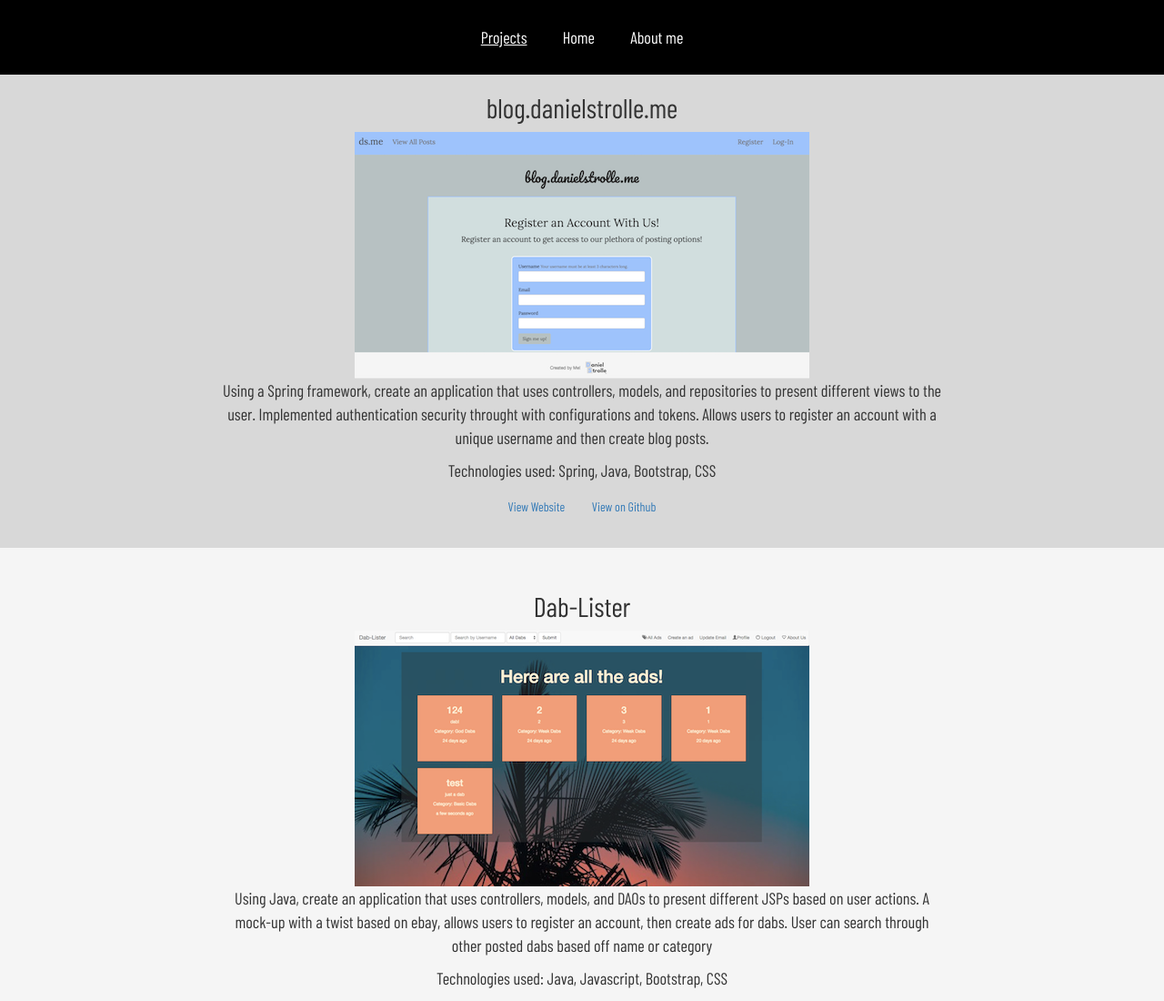
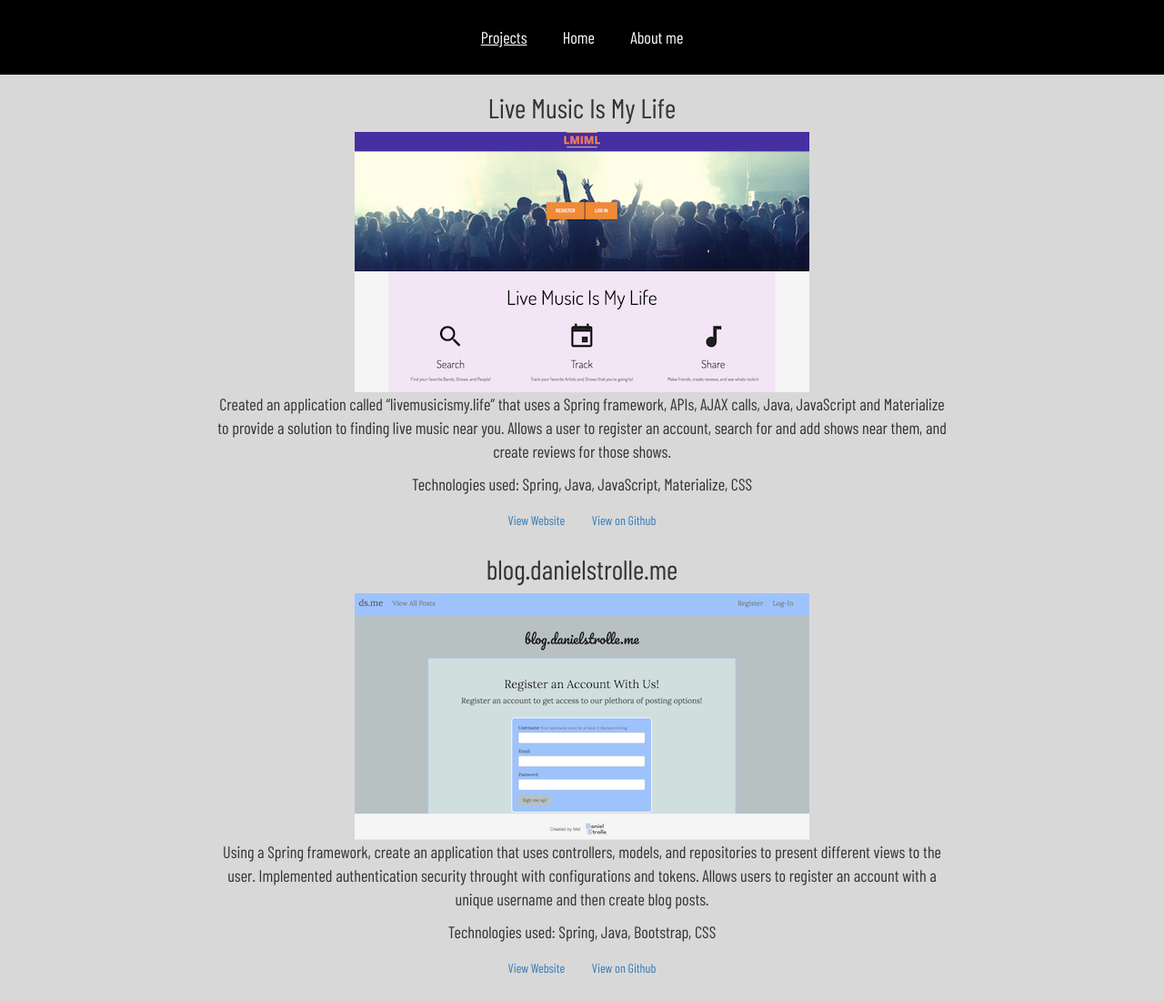
Before and after one commit to danielstrolle/danielstrolle.github.io, a plain HTML site: page projects.html in a window 1280 px wide. Shown: the top 1100 px of the page at 91% size. Drawn offline with nearby package versions, Linux system fonts and the light colour scheme.

Commit message:
add capstone project to personal site
add img for new project

```diff
--- a/projects.html
+++ b/projects.html
@@ -19,6 +19,16 @@
 </nav>
 <div id="wrap">
     <div class="full">
+        <div class="col-xs-12 center-text">
+            <div class="col-xs-10 col-xs-offset-1 col-md-8 col-md-offset-2 big">
+                <h2>Live Music Is My Life</h2>
+                <img class="img-responsive" src="img/lmiml-ss.png" alt="blog-app">
+                <p>Created an application called “livemusicismy.life” that uses a Spring framework, APIs, AJAX calls, Java, JavaScript and Materialize to provide a solution to finding live music near you. Allows a user to register an account, search for and add shows near them, and create reviews for those shows.</p>
+                <p>Technologies used: Spring, Java, JavaScript, Materialize, CSS</p>
+                <a href="http://livemusicismy.life" class="btn">View Website</a>
+                <a href="https://github.com/daniel-carlo-tomas/songkick_mockup" class="btn">View on Github</a>
+            </div>
+        </div>
         <div class="col-xs-12 center-text">
             <div class="col-xs-10 col-xs-offset-1 col-md-8 col-md-offset-2 big">
                 <h2>blog.danielstrolle.me</h2>
```
Also changed, not shown: img/lmiml-ss.png (added).
